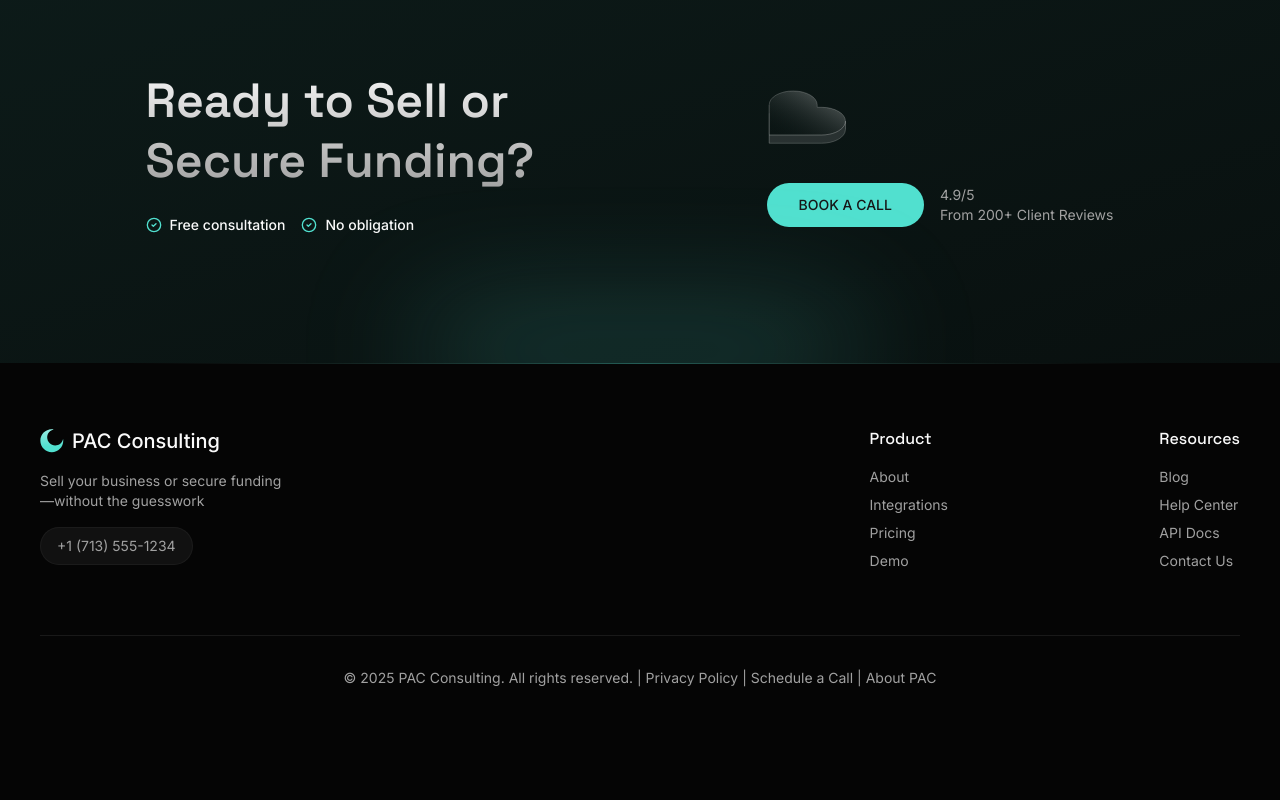
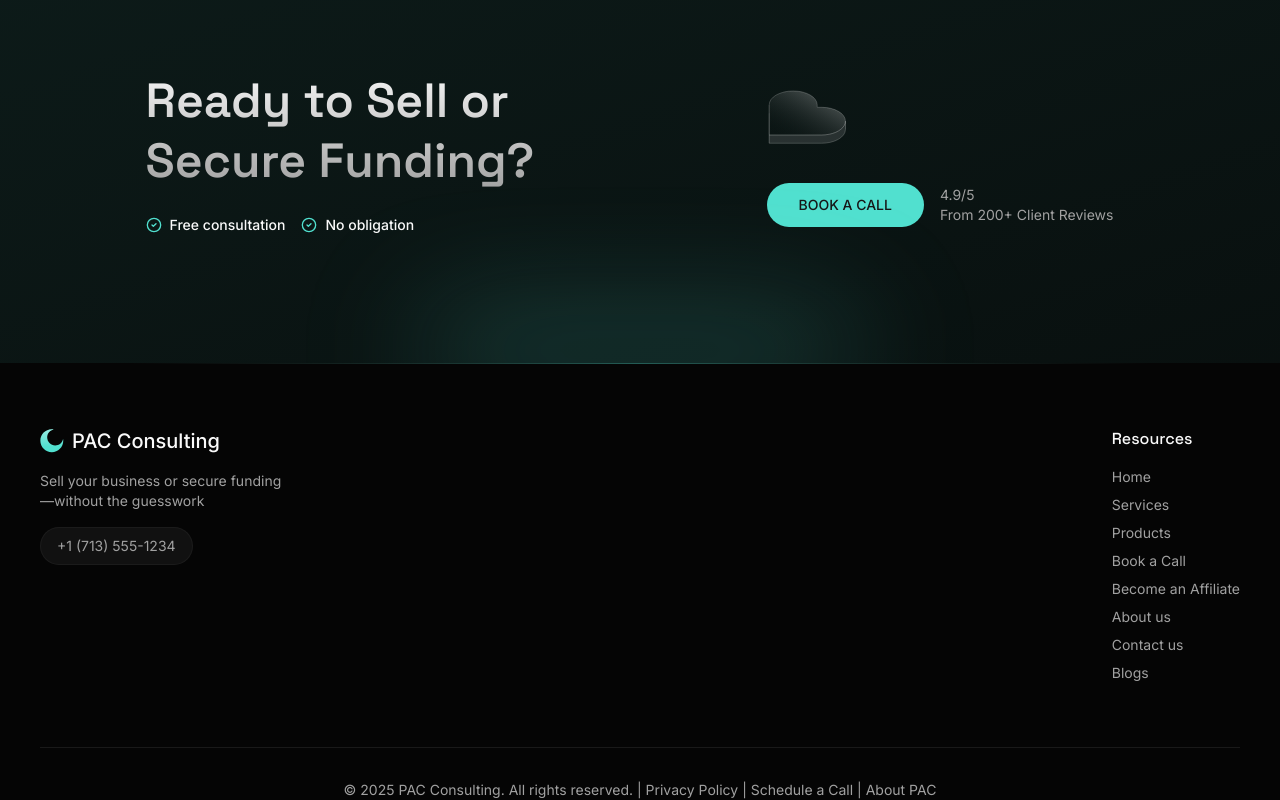
Before and after one commit to Aman-web-dev/pacconsults, a Next.js app: page / in a window 1280 px wide. Shown: the part 9068-9868 px from the top of the page. Before the commit the page ends 9756 px from the top, so only its background shows below. Built offline with nearby package versions, Linux system fonts and the light colour scheme.

Commit message:
Footer Changes

```diff
--- a/components/marketing/footer.tsx
+++ b/components/marketing/footer.tsx
@@ -38,32 +38,8 @@ const Footer = () => {
                         </div>
                     </Container>
 
-                    <div className="grid grid-cols-2 md:place-items-end w-full">
-                        <Container animation="fadeUp" delay={0.5}>
-                            <div>
-                                <h3 className="text-base font-medium">
-                                    Product
-                                </h3>
-                                <ul className="mt-4 space-y-2 text-sm text-muted-foreground">
-                                    {PRODUCT_LINKS.map((link, index) => (
-                                        <Container
-                                            key={index}
-                                            animation="fadeLeft"
-                                            delay={0.6 + (index * 0.1)}
-                                        >
-                                            <li>
-                                                <Link
-                                                    href={link.href}
-                                                    className="hover:text-foreground transition-colors"
-                                                >
-                                                    {link.label}
-                                                </Link>
-                                            </li>
-                                        </Container>
-                                    ))}
-                                </ul>
-                            </div>
-                        </Container>
+                    <div className="grid grid-cols-1 md:place-items-end w-full">
+
 
                         <Container animation="fadeUp" delay={0.5}>
                             <div>
--- a/constants/links.ts
+++ b/constants/links.ts
@@ -41,8 +41,36 @@ export const PRODUCT_LINKS = [
 ];
 
 export const RESOURCES_LINKS = [
-    { label: "Blog", href: "/blog" },
-    { label: "Help Center", href: "/help" },
-    { label: "API Docs", href: "/docs" },
-    { label: "Contact Us", href: "/contact" },
+     {
+        label: "Home",
+        href: "/",
+    },
+    {
+        label: "Services",
+        href: "/#services",
+    },
+    {
+        label: "Products",
+        href: "/products",
+    },
+    {
+        label: "Book a Call",
+        href: "/#contact",
+    },
+    {
+        label: "Become an Affiliate",
+        href: "/affiliate",
+    },
+    {
+        label: "About us",
+        href: "/about",
+    },
+    {
+        label: "Contact us",
+        href: "/contact",
+    },
+     {
+        label: "Blogs",
+        href: "/blogs",
+    },
 ];
```
